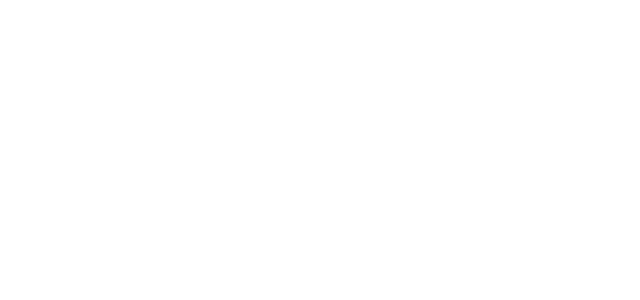
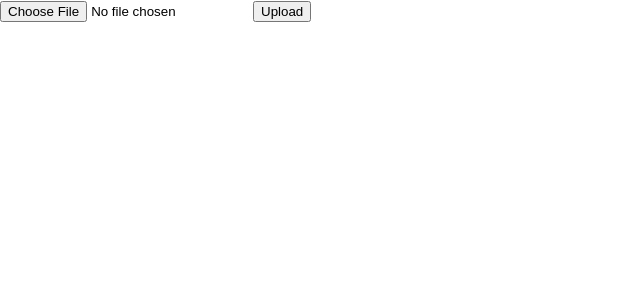
Before and after one commit to vidya-piske/app-name, a React (Create React App) app: page /fileupload in a window 1280 px wide. Before the commit this address had no page. Shown: the top 300 px of the page, without its empty margins (0-640 px from the left). Built offline with nearby package versions, Linux system fonts and the light colour scheme.

Commit message:
Firebase Storage

```diff
--- a/package.json
+++ b/package.json
@@ -3,9 +3,11 @@
   "version": "0.1.0",
   "private": true,
   "dependencies": {
+    "@firebase/storage": "^0.12.5",
     "@testing-library/jest-dom": "^5.17.0",
     "@testing-library/react": "^13.4.0",
     "@testing-library/user-event": "^13.5.0",
+    "firebase": "^10.12.2",
     "react": "^18.3.1",
     "react-router-dom": "^6.23.1",
     "react-scripts": "^5.0.1",
--- a/src/App.js
+++ b/src/App.js
@@ -1,15 +1,17 @@
 import React from 'react';
 import { BrowserRouter, Routes, Route } from 'react-router-dom';
-import Signupform from './components/Signupform';
-import Loginform from './components/Loginform';
+import SignUp from './components/SignUp';
+import LogIn from './components/LogIn';
 import './App.css';
+import FileUploader from './components/FileUploader';
 
 function App() {
   return (
     <BrowserRouter>
       <Routes>
-        <Route path='/signup' element={<Signupform />} />
-        <Route path='/login' element={<Loginform />} />
+        <Route path='/signup' element={<SignUp />} />
+        <Route path='/login' element={<LogIn />} />
+        <Route path='/fileupload' element={<FileUploader/>} />
       </Routes>
     </BrowserRouter>
   );
--- /dev/null
+++ b/src/components/FileUploader.js
@@ -0,0 +1,32 @@
+import { ref, uploadBytes } from '@firebase/storage';
+import { storage } from '../firebase/firebase';
+import React, { useState } from 'react';
+
+const FileUploader = () => {
+  const [file, setFile] = useState(null);
+
+  const handleFileChange = (e) => {
+    const selectedFile = e.target.files[0]; /*{first file selected by a user}*/
+    setFile(selectedFile);
+  };
+
+  const handleUpload = async () => {
+    try {
+      console.log("Upload button clicked");
+      const storageRef = ref(storage, 'images/' + file.name);
+      await uploadBytes(storageRef, file);
+      console.log("File Uploaded Successfully");
+    } catch (e) {
+      console.log("Error Uploading File: ", e);
+    }
+  };
+
+  return (
+    <div>
+      <input type='file' onChange={handleFileChange} />
+      <button onClick={handleUpload}>Upload</button>
+    </div>
+  );
+};
+
+export default FileUploader;
--- a/src/components/Signupform.js
+++ b/src/components/LogIn.js
@@ -2,28 +2,28 @@ import React, { useState } from 'react';
 import './styles.css';
 import { Link } from 'react-router-dom';
 import { auth } from '../firebase/firebase';
-import { createUserWithEmailAndPassword } from 'firebase/auth';
+import { signInWithEmailAndPassword } from 'firebase/auth';
 
-const Signupform = () => {
+const LogIn = () => {
   const [email, setEmail] = useState('');
   const [password, setPassword] = useState('');
 
   const handleSubmit = async (e) => {
     e.preventDefault();
     try {
-      await createUserWithEmailAndPassword(auth, email, password);
-      console.log("Account Created");
-      setEmail(''); // Clear email input
-      setPassword(''); // Clear password input
+      await signInWithEmailAndPassword(auth, email, password);
+      console.log("Login Successfully");
+      setEmail('');
+      setPassword('');
     } catch (err) {
-      console.log(err);
+      console.log("Login failed:", err);
     }
   };
 
   return (
     <div className='signup-container'>
       <form className='signup-form' onSubmit={handleSubmit}>
-        <h2>Sign Up</h2>
+        <h2>Login</h2>
         <label htmlFor='email'>
           Email:
           <input type='email' id='email' value={email} onChange={(e) => setEmail(e.target.value)} />
@@ -32,11 +32,11 @@ const Signupform = () => {
           Password:
           <input type='password' id='password' value={password} onChange={(e) => setPassword(e.target.value)} />
         </label>
-        <button type='submit'>Sign Up</button>
-        <p>Already Registered? <Link to='/login'>Login</Link></p>
+        <button type='submit'>Login</button>
+        <p>Don't have an account? <Link to='/signup'>Register</Link></p>
       </form>
     </div>
   );
 };
 
-export default Signupform;
+export default LogIn;
--- a/src/components/Loginform.js
+++ b/src/components/SignUp.js
@@ -2,28 +2,28 @@ import React, { useState } from 'react';
 import './styles.css';
 import { Link } from 'react-router-dom';
 import { auth } from '../firebase/firebase';
-import { signInWithEmailAndPassword } from 'firebase/auth';
+import { createUserWithEmailAndPassword } from 'firebase/auth';
 
-const Loginform = () => {
+const SignUp = () => {
   const [email, setEmail] = useState('');
   const [password, setPassword] = useState('');
 
   const handleSubmit = async (e) => {
     e.preventDefault();
     try {
-      await signInWithEmailAndPassword(auth, email, password);
-      console.log("Login Successfully");
-      setEmail('');
-      setPassword('');
+      await createUserWithEmailAndPassword(auth, email, password);
+      console.log("Account Created");
+      setEmail(''); // Clear email input
+      setPassword(''); // Clear password input
     } catch (err) {
-      console.log("Login failed:", err);
+      console.log(err);
     }
   };
 
   return (
     <div className='signup-container'>
       <form className='signup-form' onSubmit={handleSubmit}>
-        <h2>Login</h2>
+        <h2>Sign Up</h2>
         <label htmlFor='email'>
           Email:
           <input type='email' id='email' value={email} onChange={(e) => setEmail(e.target.value)} />
@@ -32,11 +32,11 @@ const Loginform = () => {
           Password:
           <input type='password' id='password' value={password} onChange={(e) => setPassword(e.target.value)} />
         </label>
-        <button type='submit'>Login</button>
-        <p>Don't have an account? <Link to='/signup'>Register</Link></p>
+        <button type='submit'>Sign Up</button>
+        <p>Already Registered? <Link to='/login'>Login</Link></p>
       </form>
     </div>
   );
 };
 
-export default Loginform;
+export default SignUp;
--- a/src/firebase/firebase.js
+++ b/src/firebase/firebase.js
@@ -1,5 +1,6 @@
 import { initializeApp } from 'firebase/app';
-import { getAuth, GoogleAuthProvider } from 'firebase/auth';
+import { getAuth } from 'firebase/auth';
+import { getStorage } from 'firebase/storage';
 
 const firebaseConfig = {
   apiKey: "AIzaSyCP_2zzkXLuNIN0rYtaLEzLi0NZHOlgeR4",
@@ -14,6 +15,6 @@ const firebaseConfig = {
 // Initialize Firebase
 const app = initializeApp(firebaseConfig);
 const auth = getAuth(app);
-const provider = new GoogleAuthProvider();
+const storage = getStorage(app);
 
-export { app, auth, provider };
+export { app, auth, storage };
```
Also changed, not shown: 2 other files (tests, documents, lock files or other folders).
